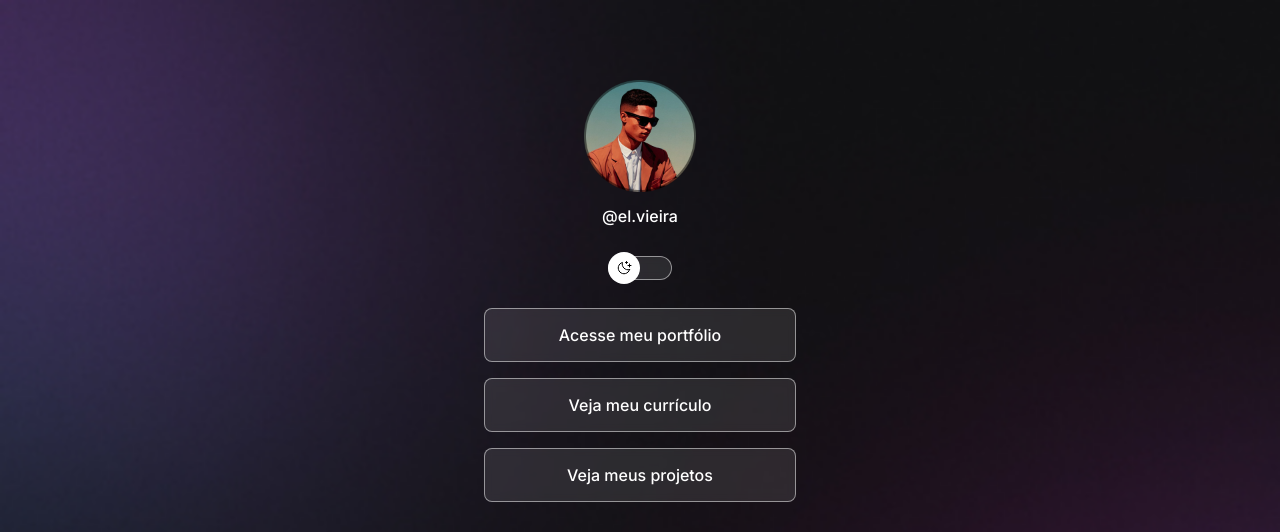
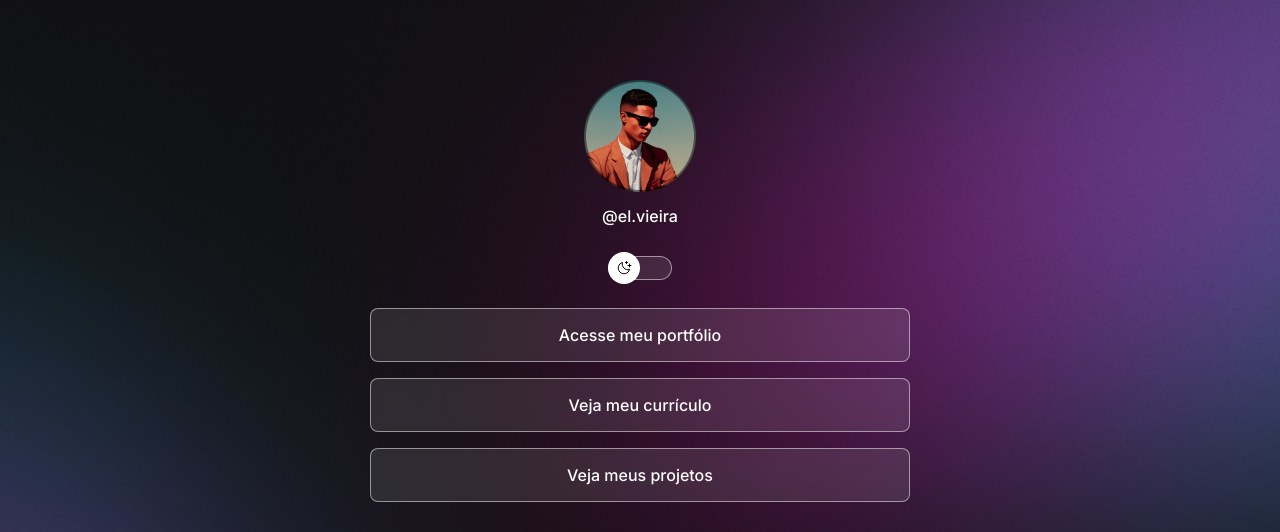
Before and after one commit to elvieira/links, a plain HTML site: page index.html in a window 1280 px wide. Shown: the top 532 px of the page. Drawn offline with nearby package versions, Linux system fonts and the light colour scheme.

Commit message:
Ajuste na largura do container e mudança do background conforme tamanho da tela

```diff
--- a/style.css
+++ b/style.css
@@ -42,7 +42,8 @@ body * {
 }
 
 #container {
-    width: 360px;
+    width: 100%;
+    max-width: 588px;
     margin: 56px auto 0px;
     padding: 0 24px;
 }
@@ -150,3 +151,13 @@ ul li a:hover {
     background: var(--background-color-social);
     padding: 15px;
 }
+
+@media (min-width: 1220px) {
+    :root {
+        --bg-url: url(./assets/bg-desktop.jpg);
+    }
+
+    .light {
+        --bg-url: url(./assets/bg-desktop-light.jpg);
+    }
+}
```
Also changed, not shown: assets/bg-desktop-light.jpg (added), assets/bg-desktop.jpg (added).
